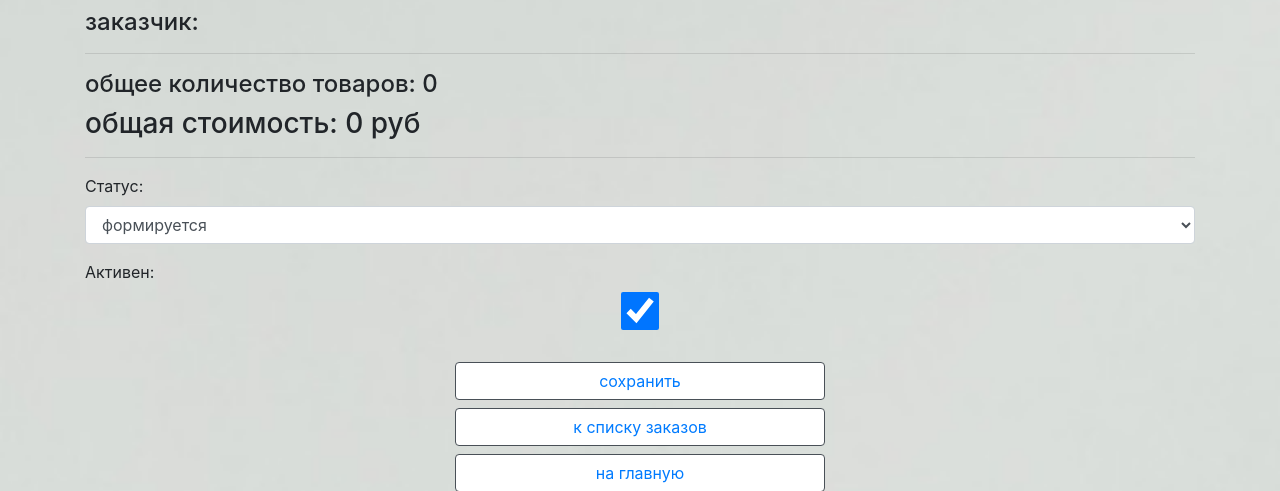
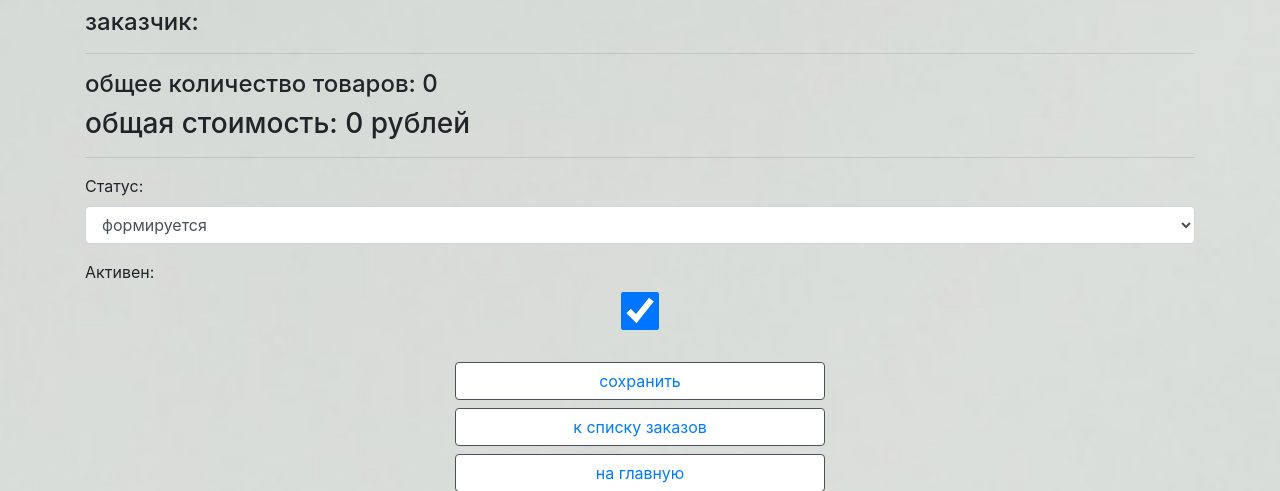
Before and after one commit to ra-110110/geekshop, a Django app: template ordersapp/templates/ordersapp/order_form.html in a window 1280 px wide. Shown: the part 143-634 px from the top of the page. Run offline with Django 3.2, Linux system fonts and the light colour scheme; the template is opened without the code that fills it: values that come from a table or form of the project are taken from there, others are empty; parts of the project's set-up code (start-up, migrations or seed data) failed here and were passed over; some libraries are stand-ins or nearby versions.

Commit message:
lesson4 add new logic html

```diff
--- a/ordersapp/templates/ordersapp/includes/inc_order_summary.html
+++ b/ordersapp/templates/ordersapp/includes/inc_order_summary.html
@@ -5,14 +5,14 @@
     <div class="h4">обновлен: {{ object.updated|date:"Y-m-d H:i:s" }}</div>
     <div class="h4">статус: {{ object.get_status_display }}</div>
     <hr>
-    {% with object_summary=object.get_summary %}
+    <div>
         <div class="h4">
-            общее количество товаров: <span class="order_total_quantity">{{ object_summary.total_quantity }}</span>
+            общее количество товаров: <span class="order_total_quantity">{{ object.get_total_quantity }}</span>
         </div>
         <div class="h3">
-            общая стоимость: <span class="order_total_cost">{{ object_summary.total_cost }}</span> рублей
+            общая стоимость: <span class="order_total_cost">{{ object.get_total_cost }}</span> рублей
         </div>
-    {% endwith %}
+    </div>
 {% else %}
     <div class="h2">Новый заказ</div>
     <hr>
@@ -22,7 +22,7 @@
         общее количество товаров: <span class="order_total_quantity"></span>
     </div>
     <div class="h3">
-        общая стоимость: <span class="order_total_cost"></span> руб
+        общая стоимость: <span class="order_total_cost"></span> рублей
     </div>
 {% endif %}
 <hr>
```
Also changed, not shown: basket/templates/basket/basket.html (+10 -4 lines).
